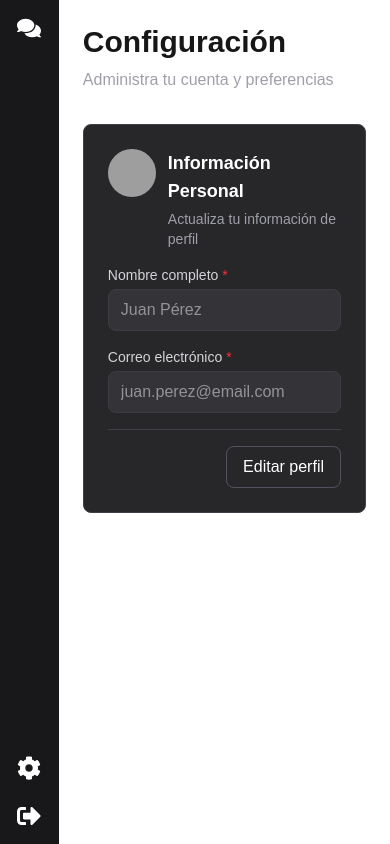
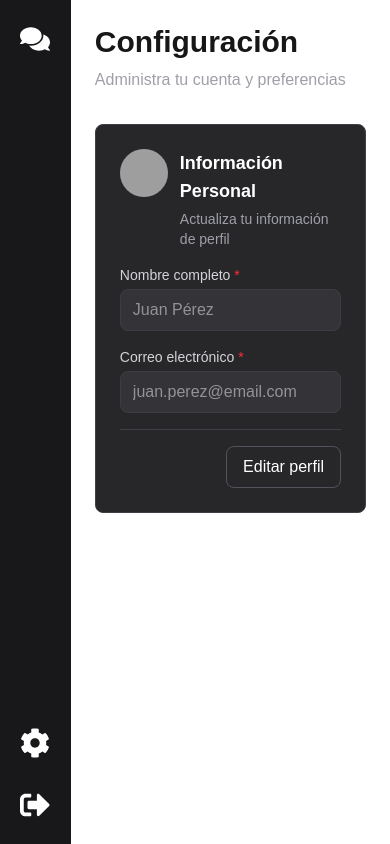
Before and after one commit to IamNewInThis/Next-Chat-Copilot, a Next.js app: page /settings in a window 390 px wide. Built offline with nearby package versions, Linux system fonts and the light colour scheme; grey boxes are pictures that could not be loaded.

Commit message:
Responsivo Movil

```diff
--- a/src/app/chat/page.tsx
+++ b/src/app/chat/page.tsx
@@ -8,7 +8,7 @@ export default function ChatPage() {
       <div className="w-80 flex-shrink-0">
         <ChatList />
       </div>
-      <div className="flex-grow">
+      <div className="hidden md:block flex-grow">
         <ChatView />
       </div>
     </div>
--- a/src/components/layout/Sidebar.tsx
+++ b/src/components/layout/Sidebar.tsx
@@ -4,17 +4,17 @@ import { FaComments, FaCog, FaSignOutAlt } from 'react-icons/fa';
 
 function Sidebar() {
     return (
-        <aside className="w-16 h-screen bg-zinc-900 text-white flex flex-col items-center py-4 space-y-6">
+        <aside className="w-20 sm:w-16 h-screen bg-zinc-900 text-white flex flex-col items-center py-6 sm:py-4 space-y-8 sm:space-y-6">
             <Link href="/chat">
-                <FaComments className="text-2xl hover:text-purple-400 cursor-pointer" />
+                <FaComments className="text-3xl sm:text-2xl hover:text-purple-400 cursor-pointer" />
             </Link>
 
             <Link href="/settings" className='cursor-pointer mt-auto'>
-                <FaCog className="text-2xl hover:text-purple-400" />
+                <FaCog className="text-3xl sm:text-2xl hover:text-purple-400" />
             </Link>
 
             <Link className='cursor-pointer' href="/login">
-                <FaSignOutAlt className="text-2xl hover:text-red-400" />
+                <FaSignOutAlt className="text-3xl sm:text-2xl hover:text-red-400" />
             </Link>
         </aside>
     )
```
